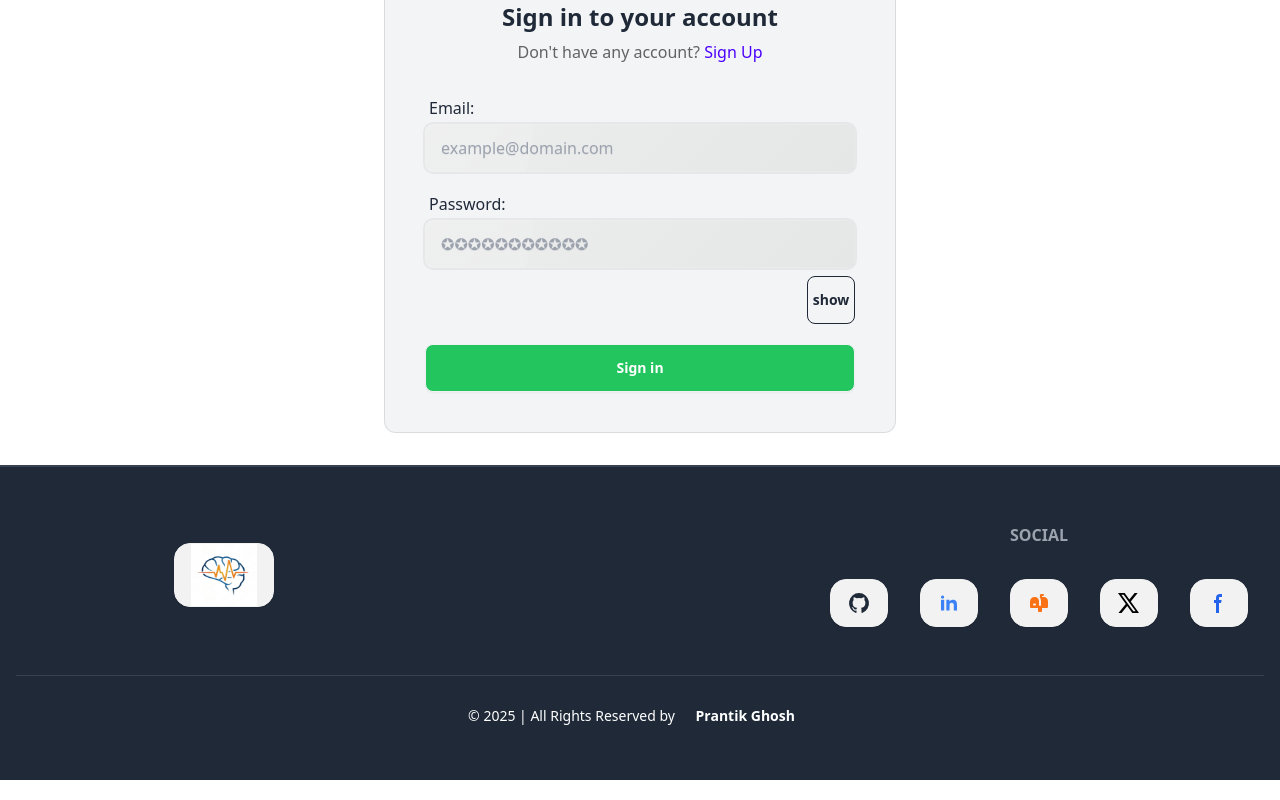
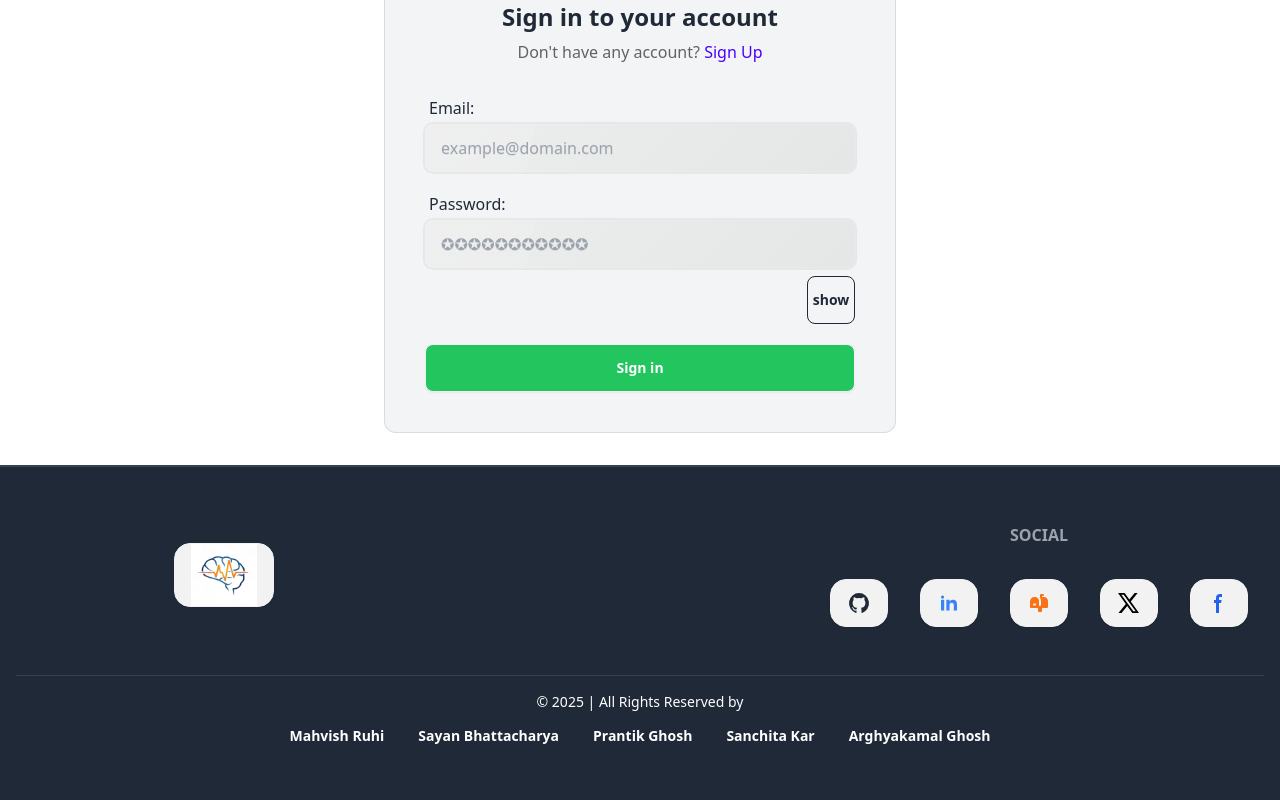
Before and after one commit to TBS96/neuroAI-client, a React (Vite) app: page /login in a window 1280 px wide. Shown: the part 216-1016 px from the top of the page. Built offline with nearby package versions, Linux system fonts and the light colour scheme.

Commit message:
minor changes in UI
Signed-off-by: TBS96 <9tbs6@proton.me>

```diff
--- a/src/components/Footer/Footer.jsx
+++ b/src/components/Footer/Footer.jsx
@@ -84,13 +84,43 @@ function Footer() {
                 <div className='mt-8 text-center border-t border-t-gray-700 pt-4 text-sm'>
                     <p>
                         &copy; 2025 | All Rights Reserved by{' '}
+                        <div className='md:flex flex-wrap justify-center'>
+                            <Link
+                                to='https://github.com/Mahvish16'
+                                className='btn btn-ghost hover:underline underline-offset-4 decoration-error hover:text-pink-400'
+                                target='_blank'
+                            >
+                                Mahvish Ruhi
+                            </Link>
+                            <Link
+                                to='https://github.com/Sayan-ezioo'
+                                className='btn btn-ghost hover:underline underline-offset-4 decoration-amber-500 hover:text-error'
+                                target='_blank'
+                            >
+                                Sayan Bhattacharya
+                            </Link>
                             <Link
                                 to='https://github.com/tbs96'
-                            className='btn btn-ghost hover:underline underline-offset-4 decoration-error'
+                                className='btn btn-ghost hover:underline underline-offset-4 decoration-green-500 hover:text-yellow-400'
                                 target='_blank'
                             >
                                 Prantik Ghosh
                             </Link>
+                            <Link
+                                to='https://github.com/'
+                                className='btn btn-ghost hover:underline underline-offset-4 decoration-pink-500 hover:text-violet-400'
+                                target='_blank'
+                            >
+                                Sanchita Kar
+                            </Link>
+                            <Link
+                                to='https://github.com/'
+                                className='btn btn-ghost hover:underline underline-offset-4 decoration-violet-500 hover:text-lime-500'
+                                target='_blank'
+                            >
+                                Arghyakamal Ghosh
+                            </Link>
+                        </div>
                     </p>
                 </div>
             </div>
--- a/src/components/Header/Header.jsx
+++ b/src/components/Header/Header.jsx
@@ -49,7 +49,7 @@ function Header() {
                     </Link>
                 </div>
                 <button onClick={() => setMenubar(!menubar)} className='btn btn-circle skeleton md:hidden'>
-                    {menubar ? 'x' : 'Menu'}
+                    {menubar ? '✘' : '︾'}
                 </button>
                 <ul className={`absolute md:relative top-[72px] left-0 md:top-0 md:left-auto shadow-2xl shadow-slate-600 md:shadow-none bg-blue-900/80 glass md:bg-none backdrop-blur-lg md:backdrop-blur-none border-b md:border-none border-gray-100 md:bg-transparent w-full md:w-auto flex flex-col md:flex-row items-center md:items-center space-y-4 md:space-y-0 md:space-x-6 px-4 py-4 md:px-0 md:py-0 z-50 transition-all duration-300 ${menubar ? 'block' : 'hidden md:flex'}`}>
                     {navItems.map((item) =>
```
Lines whose indentation alone changed are shown as unchanged.
